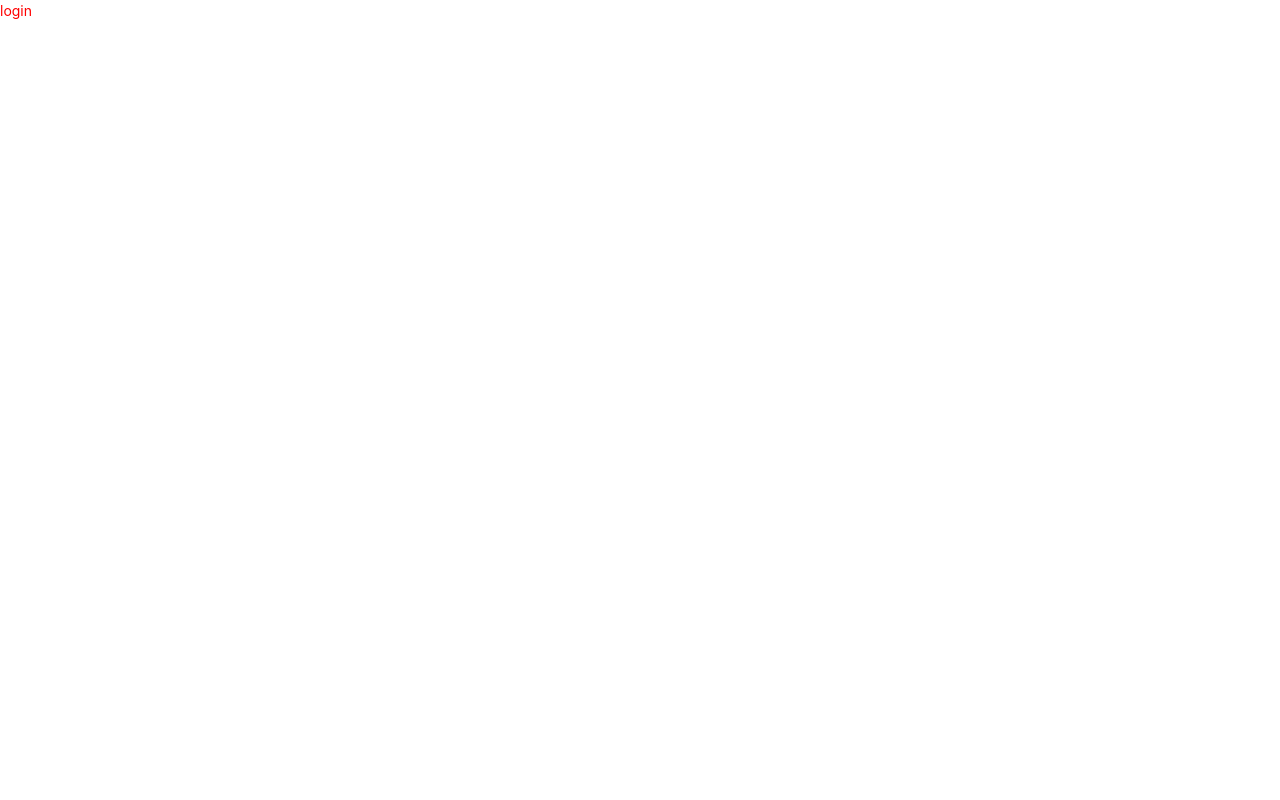
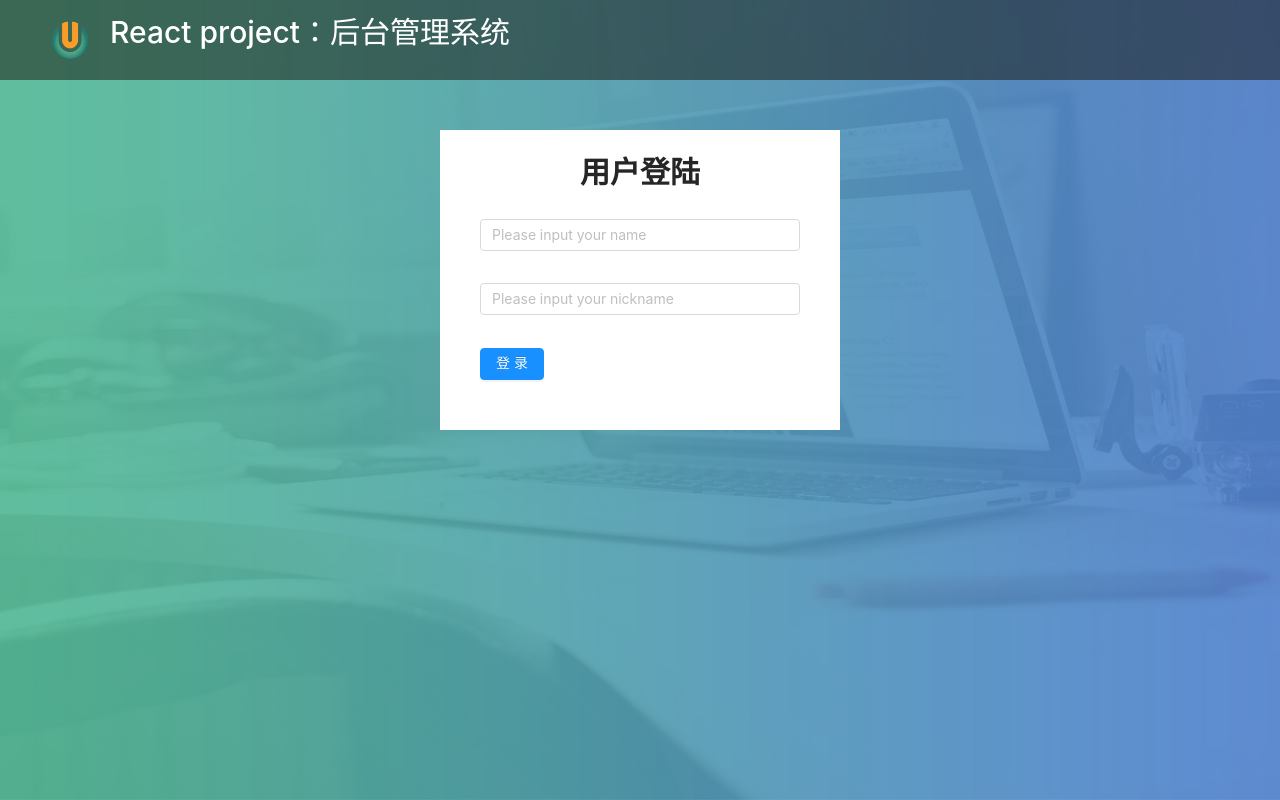
Before and after one commit to cbxcbx/react-admin_client, a React app: page /login in a window 1280 px wide. Built offline with nearby package versions, Linux system fonts and the light colour scheme.

Commit message:
Define layout for login page.

```diff
--- a/src/pages/login/login.js
+++ /dev/null
@@ -1,10 +0,0 @@
-import React, { Component } from 'react';
-import './login.less';
-class Login extends Component {
-  // state = {}
-  render() {
-    return (<div className="login">login</div>);
-  }
-}
-
-export default Login;
--- /dev/null
+++ b/src/pages/login/login.jsx
@@ -0,0 +1,41 @@
+import React, { Component } from 'react';
+import './login.less';
+import Logo from './images/logo.png';
+import { Form, Input, Button } from "antd";
+class Login extends Component {
+  // state = {}
+  render() {
+    return (
+      <div className="login">
+        <header className="login-header">
+          <img src={Logo} alt="logo" />
+          <h1>React project：后台管理系统</h1>
+        </header>
+        <section className="login-content">
+          <h2>用户登陆</h2>
+          <div className="login-form">
+            <Form name="dynamic_rule">
+              <Form.Item
+                name="username"
+              >
+                <Input placeholder="Please input your name" />
+              </Form.Item>
+              <Form.Item
+                name="nickname"
+              >
+                <Input placeholder="Please input your nickname" />
+              </Form.Item>
+              <Form.Item >
+                <Button type="primary">
+                  登录
+                </Button>
+              </Form.Item>
+            </Form>
+          </div>
+        </section>
+      </div >)
+      ;
+  }
+}
+
+export default Login;
--- a/src/pages/login/login.less
+++ b/src/pages/login/login.less
@@ -1,3 +1,45 @@
 .login {
-  color: red;
+  width: 100%;
+  height: 100%;
+  background-image: url('./images/bg.jpg');
+  background-size: 100% 100%;
+
+  .login-header {
+    display: flex;
+    align-items: center;
+    background-color: rgba(21, 20, 13, 0.5);
+    height: 80px;
+
+    img {
+      margin: 0 20px 0 50px;
+      width: 40px;
+      height: 40px;
+    }
+
+    h1 {
+      color: #fff;
+      font-size: 30px;
+    }
+  }
+
+  .login-content {
+    margin: 50px auto;
+    padding: 20px 40px;
+    width: 400px;
+    height: 300px;
+    background-color: #fff;
+
+    h2 {
+      margin-bottom: 20px;
+      text-align: center;
+      font-size: 30px;
+      font-weight: bold;
+    }
+
+    .login-form {
+      .login-form-button {
+        width: 100%;
+      }
+    }
+  }
 }
```
Also changed, not shown: src/pages/admin/admin.jsx (renamed from src/pages/admin/admin.js), src/pages/login/images/bg.jpg (added), src/pages/login/images/logo.png (added).
